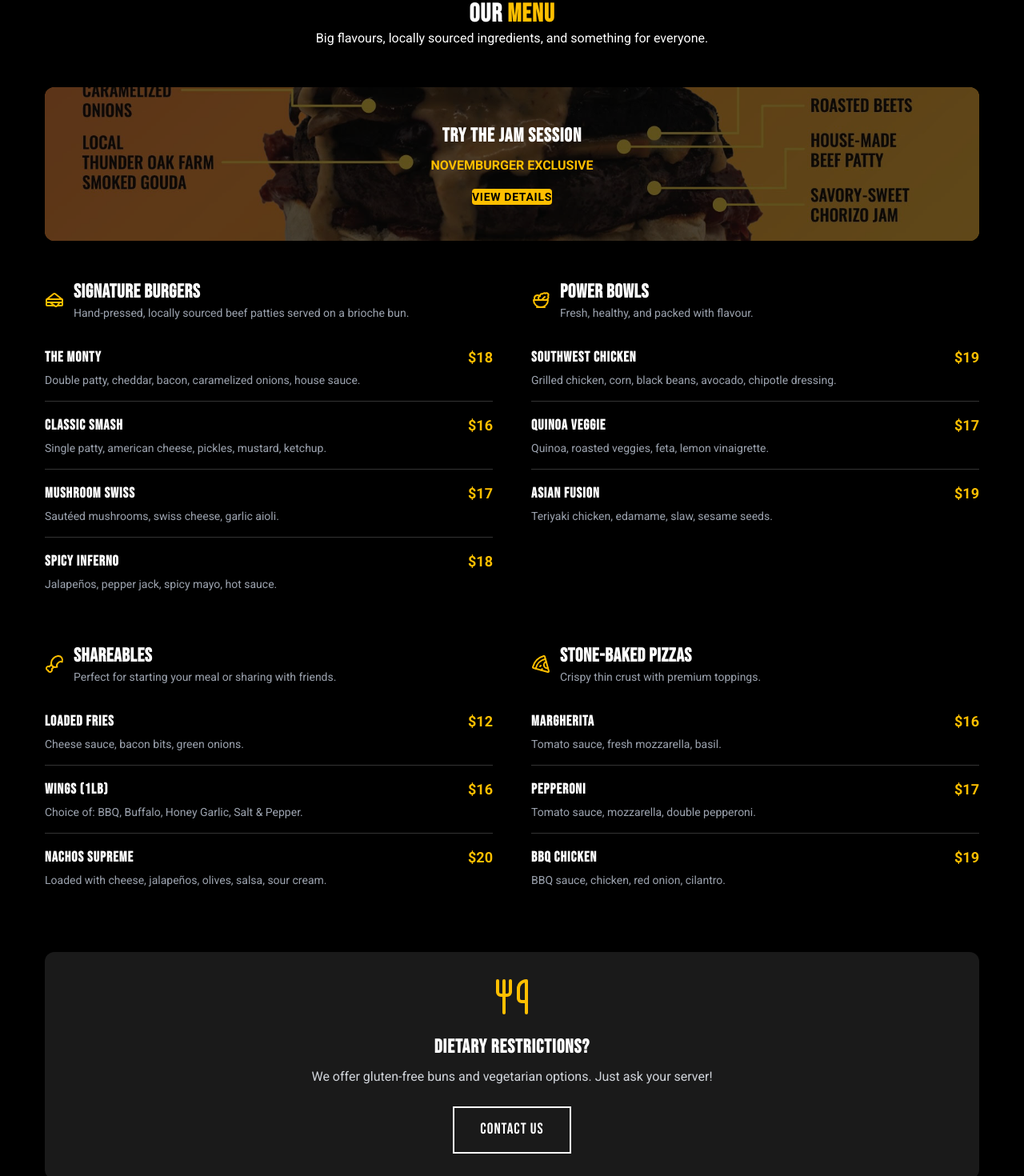
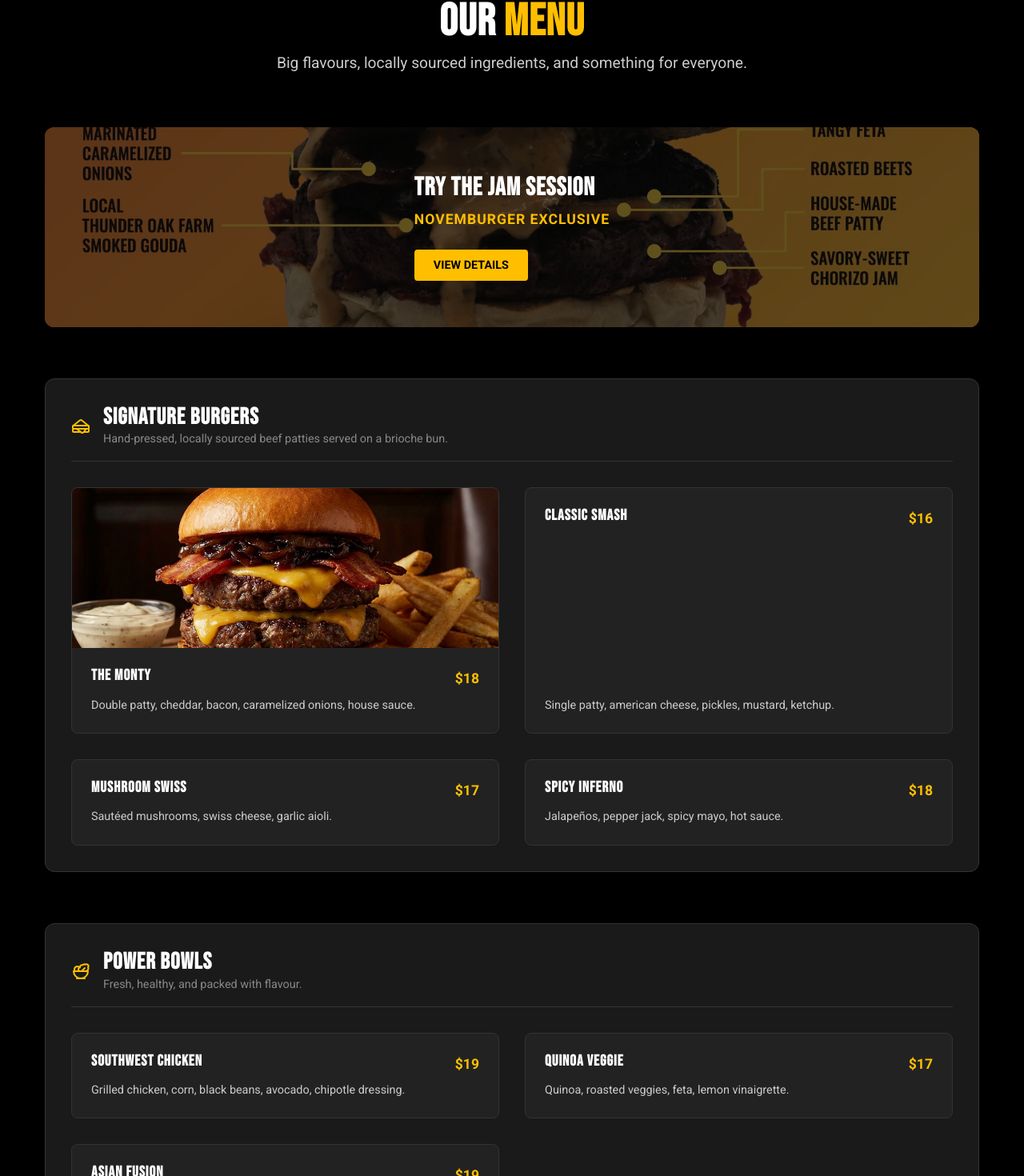
Before and after one commit to dmahoneyfrayze/montys-joint, a React (Vite) app: page /menu in a window 1280 px wide. Shown: the top 1470 px of the page at 80% size. Built offline with nearby package versions, Linux system fonts and the light colour scheme.

Commit message:
Restore revamped grid layout with full menu items

```diff
--- a/src/pages/Menu.css
+++ b/src/pages/Menu.css
@@ -1,245 +1,21 @@
-/* Menu.css */
 .menu-page {
     padding-bottom: 4rem;
 }
 
-.text-center {
+.menu-header {
     text-align: center;
+    margin-bottom: 4rem;
 }
 
-.mb-12 {
-    margin-bottom: 3rem;
+.menu-header h1 {
+    font-size: 3.5rem;
+    margin-bottom: 0.5rem;
+    line-height: 1;
 }
 
-.mb-6 {
-    margin-bottom: 1.5rem;
-}
-
-.mb-4 {
-    margin-bottom: 1rem;
-}
-
-.mb-2 {
-    margin-bottom: 0.5rem;
-}
-
-.mt-16 {
-    margin-top: 4rem;
-}
-
-.mt-4 {
-    margin-top: 1rem;
-}
-
-.mt-1 {
-    margin-top: 0.25rem;
-}
-
-.mx-auto {
-    margin-left: auto;
-    margin-right: auto;
-}
-
-.text-yellow {
-    color: var(--color-yellow);
-}
-
-.text-white {
-    color: #fff;
-}
-
-.text-gray-300 {
-    color: #d1d5db;
-}
-
-.text-gray-400 {
-    color: #9ca3af;
-}
-
-.font-bold {
-    font-weight: bold;
-}
-
-.text-2xl {
-    font-size: 1.5rem;
-    line-height: 2rem;
-}
-
-.text-lg {
-    font-size: 1.125rem;
-    line-height: 1.75rem;
-}
-
-.text-sm {
-    font-size: 0.875rem;
-    line-height: 1.25rem;
-}
-
-.uppercase {
-    text-transform: uppercase;
-}
-
-.tracking-wide {
-    letter-spacing: 0.025em;
-}
-
-.tracking-wider {
-    letter-spacing: 0.05em;
-}
-
-.flex {
-    display: flex;
-}
-
-.items-center {
-    align-items: center;
-}
-
-.items-start {
-    align-items: flex-start;
-}
-
-.justify-between {
-    justify-content: space-between;
-}
-
-.justify-center {
-    justify-content: center;
-}
-
-.flex-col {
-    flex-direction: column;
-}
-
-.flex-1 {
-    flex: 1 1 0%;
-}
-
-.gap-3 {
-    gap: 0.75rem;
-}
-
-.pr-4 {
-    padding-right: 1rem;
-}
-
-.p-4 {
-    padding: 1rem;
-}
-
-.p-8 {
-    padding: 2rem;
-}
-
-.rounded-xl {
-    border-radius: 0.75rem;
-}
-
-.rounded {
-    border-radius: 0.25rem;
-}
-
-.bg-darker {
-    background-color: #1a1a1a;
-}
-
-.bg-black\/60 {
-    background-color: rgba(0, 0, 0, 0.6);
-}
-
-.bg-yellow {
-    background-color: var(--color-yellow);
-}
-
-.text-black {
-    color: #000;
-}
-
-.border {
-    border-width: 1px;
-}
-
-.border-gray-800 {
-    border-color: #1f2937;
-}
-
-.border-b {
-    border-bottom-width: 1px;
-}
-
-.pb-2 {
-    padding-bottom: 0.5rem;
-}
-
-.block {
-    display: block;
-}
-
-.relative {
-    position: relative;
-}
-
-.absolute {
-    position: absolute;
-}
-
-.inset-0 {
-    top: 0;
-    right: 0;
-    bottom: 0;
-    left: 0;
-}
-
-.overflow-hidden {
-    overflow: hidden;
-}
-
-.w-full {
-    width: 100%;
-}
-
-.h-48 {
-    height: 12rem;
-}
-
-.object-cover {
-    object-fit: cover;
-}
-
-.z-10 {
-    z-index: 10;
-}
-
-.z-20 {
-    z-index: 20;
-}
-
-.inline-block {
-    display: inline-block;
-}
-
-/* Custom Grid for Menu Categories */
-.menu-grid {
-    display: grid;
-    gap: 3rem;
-    grid-template-columns: 1fr;
-}
-
-@media (min-width: 768px) {
-    .menu-grid {
-        grid-template-columns: repeat(2, 1fr);
-    }
-}
-
-.menu-item {
-    border-bottom: 1px solid #333;
-    padding-bottom: 1rem;
-    margin-bottom: 1rem;
-}
-
-.menu-item:last-child {
-    border-bottom: none;
-    margin-bottom: 0;
+.menu-header p {
+    color: #ccc;
+    font-size: 1.2rem;
 }
 
 .promo-banner {
@@ -247,14 +23,20 @@
     position: relative;
     border-radius: 12px;
     overflow: hidden;
-    height: 200px;
-    margin-bottom: 3rem;
+    margin-bottom: 4rem;
+    height: 250px;
+    text-decoration: none;
 }
 
 .promo-banner img {
     width: 100%;
     height: 100%;
     object-fit: cover;
+    transition: transform 0.3s ease;
+}
+
+.promo-banner:hover img {
+    transform: scale(1.05);
 }
 
 .promo-overlay {
@@ -265,4 +47,170 @@
     flex-direction: column;
     align-items: center;
     justify-content: center;
+    z-index: 10;
 }
+
+.promo-content h3 {
+    font-size: 2rem;
+    color: #fff;
+    margin-bottom: 0.5rem;
+    text-transform: uppercase;
+}
+
+.promo-content p {
+    color: var(--color-yellow);
+    font-weight: bold;
+    font-size: 1.1rem;
+    letter-spacing: 1px;
+}
+
+.promo-btn {
+    margin-top: 1.5rem;
+    background: var(--color-yellow);
+    color: #000;
+    padding: 0.5rem 1.5rem;
+    border-radius: 4px;
+    font-weight: bold;
+    text-transform: uppercase;
+    font-size: 0.9rem;
+    display: inline-block;
+}
+
+.menu-grid {
+    display: grid;
+    gap: 4rem;
+}
+
+.menu-category {
+    background: #1a1a1a;
+    border: 1px solid #333;
+    border-radius: 12px;
+    padding: 2rem;
+    overflow: hidden;
+}
+
+.category-header {
+    display: flex;
+    align-items: center;
+    gap: 1rem;
+    margin-bottom: 2rem;
+    border-bottom: 1px solid #333;
+    padding-bottom: 1rem;
+}
+
+.category-header h2 {
+    font-size: 1.8rem;
+    color: #fff;
+    margin: 0;
+    text-transform: uppercase;
+}
+
+.category-header p {
+    color: #888;
+    font-size: 0.9rem;
+    margin: 0;
+}
+
+.menu-items-grid {
+    display: grid;
+    gap: 2rem;
+}
+
+@media (min-width: 768px) {
+    .menu-items-grid {
+        grid-template-columns: repeat(2, 1fr);
+    }
+}
+
+.menu-item-card {
+    background: #222;
+    border-radius: 8px;
+    overflow: hidden;
+    transition: transform 0.2s ease, box-shadow 0.2s ease;
+    border: 1px solid #333;
+    display: flex;
+    flex-direction: column;
+}
+
+.menu-item-card:hover {
+    transform: translateY(-5px);
+    box-shadow: 0 10px 20px rgba(0, 0, 0, 0.3);
+    border-color: var(--color-yellow);
+}
+
+.menu-item-image {
+    height: 200px;
+    width: 100%;
+    object-fit: cover;
+    background: #333;
+}
+
+.menu-item-content {
+    padding: 1.5rem;
+    flex: 1;
+    display: flex;
+    flex-direction: column;
+}
+
+.menu-item-header {
+    display: flex;
+    justify-content: space-between;
+    align-items: flex-start;
+    margin-bottom: 0.5rem;
+}
+
+.menu-item-title {
+    font-size: 1.2rem;
+    font-weight: bold;
+    color: #fff;
+    margin: 0;
+}
+
+.menu-item-price {
+    color: var(--color-yellow);
+    font-weight: bold;
+    font-size: 1.1rem;
+}
+
+.menu-item-desc {
+    color: #ccc;
+    font-size: 0.9rem;
+    line-height: 1.5;
+    margin-top: auto;
+}
+
+.dietary-section {
+    margin-top: 4rem;
+    text-align: center;
+    padding: 3rem;
+    background: #1a1a1a;
+    border-radius: 12px;
+    border: 1px solid #333;
+}
+
+.dietary-section h3 {
+    color: #fff;
+    font-size: 1.8rem;
+    margin-bottom: 1rem;
+}
+
+.dietary-section p {
+    color: #ccc;
+    margin-bottom: 2rem;
+}
+
+.btn-outline {
+    border: 2px solid var(--color-yellow);
+    color: var(--color-yellow);
+    padding: 0.8rem 2rem;
+    border-radius: 4px;
+    text-decoration: none;
+    font-weight: bold;
+    transition: all 0.3s ease;
+    display: inline-block;
+}
+
+.btn-outline:hover {
+    background: var(--color-yellow);
+    color: #000;
+}
--- a/src/pages/Menu.jsx
+++ b/src/pages/Menu.jsx
@@ -12,10 +12,27 @@ const Menu = () => {
             icon: <Sandwich size={24} className="text-yellow" />,
             description: 'Hand-pressed, locally sourced beef patties served on a brioche bun.',
             items: [
-                { name: 'The Monty', price: '$18', description: 'Double patty, cheddar, bacon, caramelized onions, house sauce.' },
-                { name: 'Classic Smash', price: '$16', description: 'Single patty, american cheese, pickles, mustard, ketchup.' },
-                { name: 'Mushroom Swiss', price: '$17', description: 'Sautéed mushrooms, swiss cheese, garlic aioli.' },
-                { name: 'Spicy Inferno', price: '$18', description: 'Jalapeños, pepper jack, spicy mayo, hot sauce.' }
+                {
+                    name: 'The Monty',
+                    price: '$18',
+                    description: 'Double patty, cheddar, bacon, caramelized onions, house sauce.',
+                    image: '/assets/menu-burger.png'
+                },
+                {
+                    name: 'Classic Smash',
+                    price: '$16',
+                    description: 'Single patty, american cheese, pickles, mustard, ketchup.'
+                },
+                {
+                    name: 'Mushroom Swiss',
+                    price: '$17',
+                    description: 'Sautéed mushrooms, swiss cheese, garlic aioli.'
+                },
+                {
+                    name: 'Spicy Inferno',
+                    price: '$18',
+                    description: 'Jalapeños, pepper jack, spicy mayo, hot sauce.'
+                }
             ]
         },
         {
@@ -24,9 +41,21 @@ const Menu = () => {
             icon: <Salad size={24} className="text-yellow" />,
             description: 'Fresh, healthy, and packed with flavour.',
             items: [
-                { name: 'Southwest Chicken', price: '$19', description: 'Grilled chicken, corn, black beans, avocado, chipotle dressing.' },
-                { name: 'Quinoa Veggie', price: '$17', description: 'Quinoa, roasted veggies, feta, lemon vinaigrette.' },
-                { name: 'Asian Fusion', price: '$19', description: 'Teriyaki chicken, edamame, slaw, sesame seeds.' }
+                {
+                    name: 'Southwest Chicken',
+                    price: '$19',
+                    description: 'Grilled chicken, corn, black beans, avocado, chipotle dressing.'
+                },
+                {
+                    name: 'Quinoa Veggie',
+                    price: '$17',
+                    description: 'Quinoa, roasted veggies, feta, lemon vinaigrette.'
+                },
+                {
+                    name: 'Asian Fusion',
+                    price: '$19',
+                    description: 'Teriyaki chicken, edamame, slaw, sesame seeds.'
+                }
             ]
         },
         {
@@ -35,9 +64,21 @@ const Menu = () => {
             icon: <Drumstick size={24} className="text-yellow" />,
             description: 'Perfect for starting your meal or sharing with friends.',
             items: [
-                { name: 'Loaded Fries', price: '$12', description: 'Cheese sauce, bacon bits, green onions.' },
-                { name: 'Wings (1lb)', price: '$16', description: 'Choice of: BBQ, Buffalo, Honey Garlic, Salt & Pepper.' },
-                { name: 'Nachos Supreme', price: '$20', description: 'Loaded with cheese, jalapeños, olives, salsa, sour cream.' }
+                {
+                    name: 'Loaded Fries',
+                    price: '$12',
+                    description: 'Cheese sauce, bacon bits, green onions.'
+                },
+                {
+                    name: 'Wings (1lb)',
+                    price: '$16',
+                    description: 'Choice of: BBQ, Buffalo, Honey Garlic, Salt & Pepper.'
+                },
+                {
+                    name: 'Nachos Supreme',
+                    price: '$20',
+                    description: 'Loaded with cheese, jalapeños, olives, salsa, sour cream.'
+                }
             ]
         },
         {
@@ -46,52 +87,70 @@ const Menu = () => {
             icon: <Pizza size={24} className="text-yellow" />,
             description: 'Crispy thin crust with premium toppings.',
             items: [
-                { name: 'Margherita', price: '$16', description: 'Tomato sauce, fresh mozzarella, basil.' },
-                { name: 'Pepperoni', price: '$17', description: 'Tomato sauce, mozzarella, double pepperoni.' },
-                { name: 'BBQ Chicken', price: '$19', description: 'BBQ sauce, chicken, red onion, cilantro.' }
+                {
+                    name: 'Margherita',
+                    price: '$16',
+                    description: 'Tomato sauce, fresh mozzarella, basil.'
+                },
+                {
+                    name: 'Pepperoni',
+                    price: '$17',
+                    description: 'Tomato sauce, mozzarella, double pepperoni.'
+                },
+                {
+                    name: 'BBQ Chicken',
+                    price: '$19',
+                    description: 'BBQ sauce, chicken, red onion, cilantro.'
+                }
             ]
         }
     ];
 
     return (
-        <div className="page-container">
+        <div className="page-container menu-page">
             <div className="container section-padding">
-                <MotionSection className="text-center mb-12">
+                <MotionSection className="menu-header">
                     <h1 className="page-title">OUR <span className="text-yellow">MENU</span></h1>
                     <p className="page-subtitle">Big flavours, locally sourced ingredients, and something for everyone.</p>
                 </MotionSection>
 
                 {/* Novemburger Promo Banner */}
-                <MotionSection delay={0.1} className="mb-12">
-                    <Link to="/promotions" className="block relative rounded-xl overflow-hidden group">
-                        <div className="absolute inset-0 bg-black/60 group-hover:bg-black/50 transition-colors z-10"></div>
-                        <img src="/assets/novemburger.jpg" alt="Novemburger" className="w-full h-48 object-cover" />
-                        <div className="absolute inset-0 z-20 flex flex-col items-center justify-center text-center p-4">
-                            <h3 className="text-2xl font-bold text-white mb-2">TRY THE JAM SESSION</h3>
-                            <p className="text-yellow font-bold">NOVEMBURGER EXCLUSIVE</p>
-                            <span className="mt-4 inline-block bg-yellow text-black px-4 py-2 rounded font-bold text-sm uppercase tracking-wider">View Details</span>
+                <MotionSection delay={0.1}>
+                    <Link to="/promotions" className="promo-banner">
+                        <div className="promo-overlay">
+                            <div className="promo-content">
+                                <h3>TRY THE JAM SESSION</h3>
+                                <p>NOVEMBURGER EXCLUSIVE</p>
+                                <span className="promo-btn">View Details</span>
+                            </div>
                         </div>
+                        <img src="/assets/novemburger.jpg" alt="Novemburger" />
                     </Link>
                 </MotionSection>
 
                 <div className="menu-grid">
                     {menuCategories.map((category, index) => (
                         <MotionSection key={category.id} delay={index * 0.1} className="menu-category">
-                            <div className="category-header flex items-center gap-3 mb-6 border-b border-gray-800 pb-2">
+                            <div className="category-header">
                                 {category.icon}
                                 <div>
-                                    <h2 className="text-2xl font-bold text-white uppercase tracking-wide">{category.title}</h2>
-                                    <p className="text-gray-400 text-sm">{category.description}</p>
+                                    <h2>{category.title}</h2>
+                                    <p>{category.description}</p>
                                 </div>
                             </div>
-                            <div className="menu-items space-y-6">
+                            <div className="menu-items-grid">
                                 {category.items.map((item, idx) => (
-                                    <div key={idx} className="menu-item flex justify-between items-start group">
-                                        <div className="flex-1 pr-4">
-                                            <h3 className="text-lg font-bold text-white group-hover:text-yellow transition-colors">{item.name}</h3>
-                                            <p className="text-gray-400 text-sm mt-1">{item.description}</p>
+                                    <div key={idx} className="menu-item-card">
+                                        {item.image && (
+                                            <img src={item.image} alt={item.name} className="menu-item-image" />
+                                        )}
+                                        <div className="menu-item-content">
+                                            <div className="menu-item-header">
+                                                <h3 className="menu-item-title">{item.name}</h3>
+                                                <span className="menu-item-price">{item.price}</span>
+                                            </div>
+                                            <p className="menu-item-desc">{item.description}</p>
                                         </div>
-                                        <span className="text-yellow font-bold text-lg">{item.price}</span>
                                     </div>
                                 ))}
                             </div>
@@ -99,11 +158,11 @@ const Menu = () => {
                     ))}
                 </div>
 
-                <MotionSection delay={0.4} className="text-center mt-16 p-8 bg-darker rounded-xl border border-gray-800">
+                <MotionSection delay={0.4} className="dietary-section">
                     <Utensils size={48} className="text-yellow mx-auto mb-4" />
-                    <h3 className="text-2xl font-bold text-white mb-2">DIETARY RESTRICTIONS?</h3>
-                    <p className="text-gray-300 mb-6">We offer gluten-free buns and vegetarian options. Just ask your server!</p>
-                    <Link to="/contact" className="btn btn-outline">Contact Us</Link>
+                    <h3>DIETARY RESTRICTIONS?</h3>
+                    <p>We offer gluten-free buns and vegetarian options. Just ask your server!</p>
+                    <Link to="/contact" className="btn-outline">Contact Us</Link>
                 </MotionSection>
             </div>
         </div>
```
